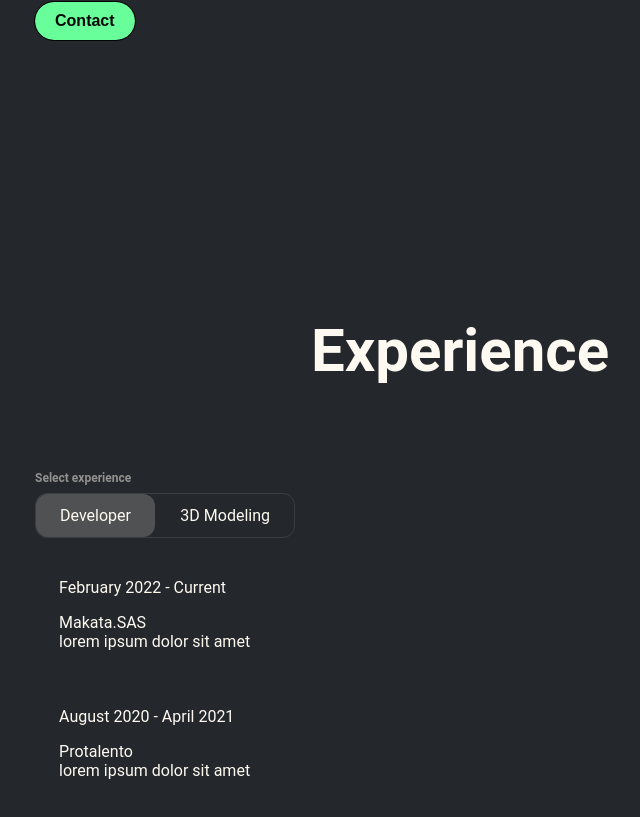
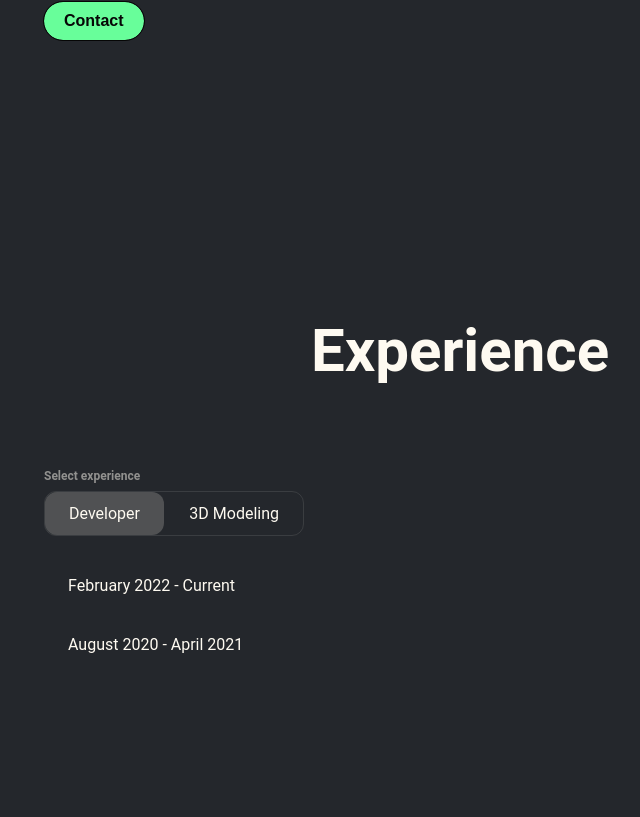
Before and after one commit to NamuraCode/Portafolio, a Next.js app: page / in a window 1280 px wide. Shown: the part 535-1352 px from the top of the page, without its empty margins (180-820 px from the left). Built offline with nearby package versions, Linux system fonts and the light colour scheme.

Commit message:
experience hover

```diff
--- a/styles/Experience.module.css
+++ b/styles/Experience.module.css
@@ -1,4 +1,5 @@
 .experience-info {
+    position: relative;
     display: flex;
     flex-direction: column;
     align-items: flex-start;
@@ -60,9 +61,9 @@
 
 .experience-navbar-items{
     display: flex;
-    height: 50%;
+    width: 100%;
     align-items: center;
-    justify-content: space-evenly;
+    justify-content: center;
     flex-direction: column;
     gap: 40px;
     list-style: none;
@@ -71,19 +72,22 @@
 }
 
 .experience-navbar-item{
-    position: relative;
+    display: flex;
+    justify-content: space-between;
+    align-items: center;
+    align-self: flex-start;
 }
 
 .experience-item-info{
+    position: absolute;
+    top: 50%;
+    right: 0%;
     display: flex;
-    width: 100%;
+    width: 60%;
     flex-direction: column;
     justify-content: center;
-    align-items: center;
-    gap: 8px;
-    border-radius: 12px;
     transition: opacity 0.2s ease-in-out;
-    opacity: 1;
+    opacity: 0;
     pointer-events: none;
 }
 
--- a/styles/Header.module.css
+++ b/styles/Header.module.css
@@ -38,7 +38,7 @@
     justify-content: space-between;
     align-items: center;
     flex-direction: row;
-    flex-grow: 0.2;
+    flex-grow: 0.14;
     padding: 0;
     margin: 0;
     font-size: var(--textDescriptions2, 14px);
--- a/styles/Home.module.css
+++ b/styles/Home.module.css
@@ -6,5 +6,5 @@
   display: flex;
   width: 100%;
   height: auto;
-  padding: 0 16.8%;
+  padding: 0 14rem;
 }
```
